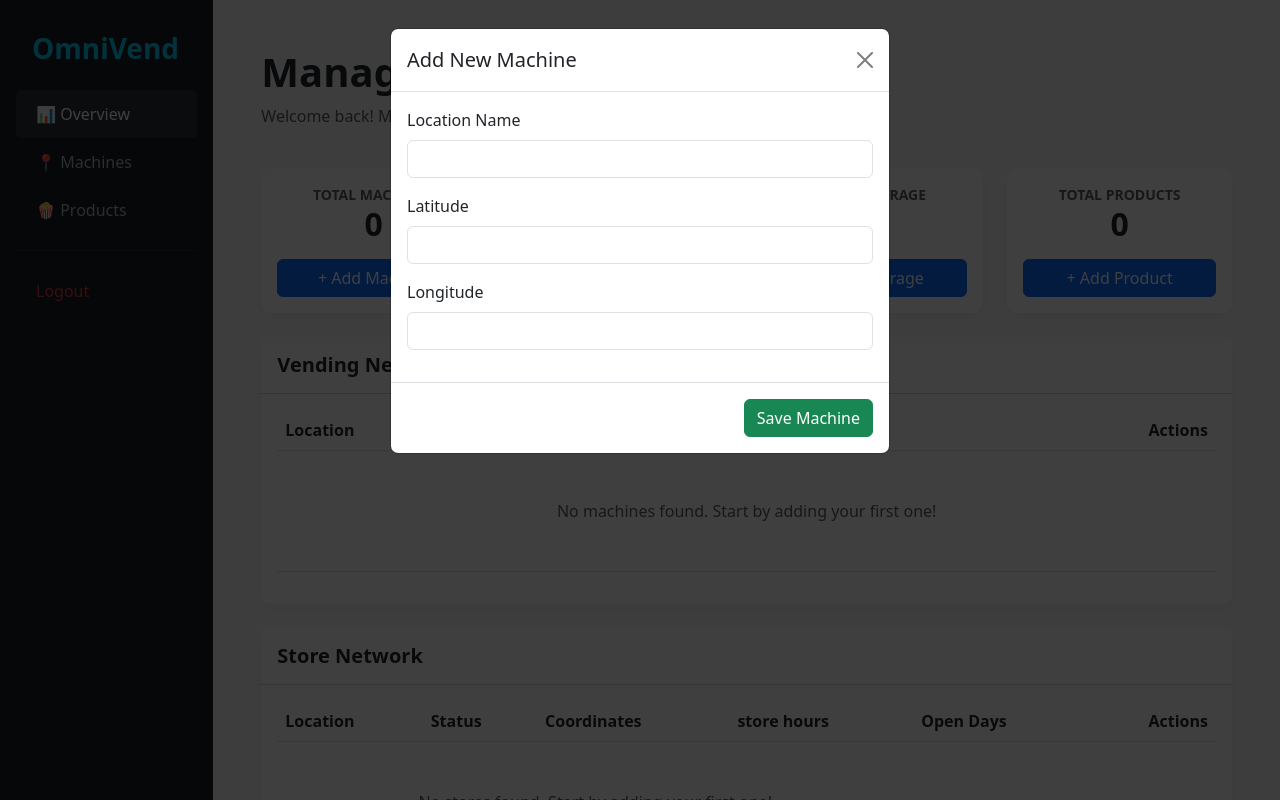
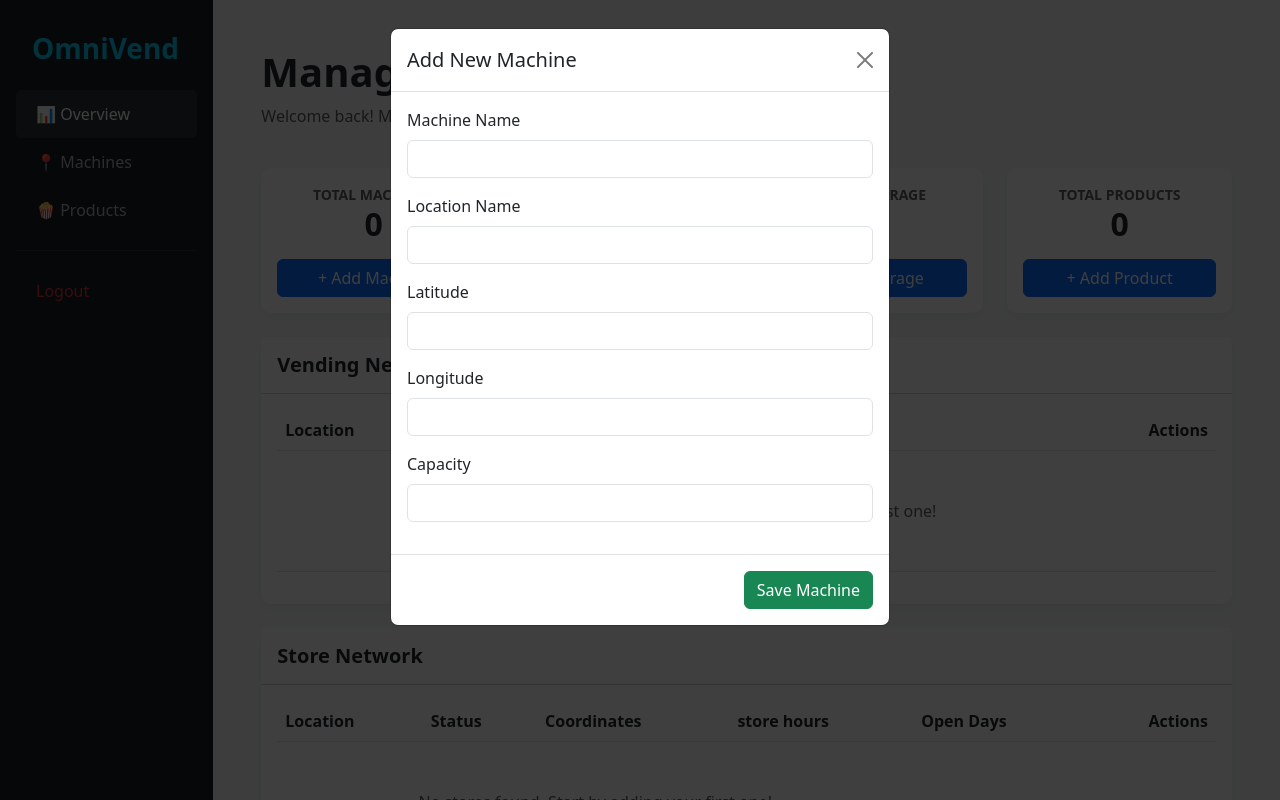
Before and after one commit to KonstantinosDa/omnivend_logic, a Django app: page /dashboard/ in a window 1280 px wide, after a click on "+ Add Machine". Run offline with Django 5.2, Linux system fonts and the light colour scheme; the visitor is signed in with stand-in values (Sample User, id 1); data that the repository does not hold is empty.

Commit message:
machine stock synk api and auto order creation

```diff
--- a/inventory/admin.py
+++ b/inventory/admin.py
@@ -1,10 +1,12 @@
 from django.contrib import admin
 
 # Register your models here.
-from .models import VendingMachine, Product,Category,Store,MachineStock
+from .models import VendingMachine, Product,Category,Store,MachineStock,Order,OrderItem
 
 admin.site.register(VendingMachine)
 admin.site.register(Product)
 admin.site.register(Category)
 admin.site.register(Store)
 admin.site.register(MachineStock)
+admin.site.register(Order)
+admin.site.register(OrderItem)
--- a/inventory/serializers.py
+++ b/inventory/serializers.py
@@ -3,15 +3,15 @@ from .models import VendingMachine, MachineStock
 
 class MachineStockSerializer(serializers.ModelSerializer):
     product_name = serializers.ReadOnlyField(source='product.name')
+    slot = serializers.IntegerField(source='vending_machine_slot')
 
     class Meta:
         model = MachineStock
-        fields = ['vending_machine_slot', 'product_name', 'quantity']
+        fields = ['slot', 'product_name', 'quantity']
 
 class VendingMachineSerializer(serializers.ModelSerializer):
-    # This shows the snacks inside the machine when you look at the machine
     inventory = MachineStockSerializer(many=True, read_only=True)
 
     class Meta:
         model = VendingMachine
-        fields = ['id', 'location_name', 'latitude', 'longitude', 'inventory']
+        fields = ['id', 'location_name', 'inventory']
--- a/inventory/templates/inventory/dashboard_home.html
+++ b/inventory/templates/inventory/dashboard_home.html
@@ -123,7 +123,7 @@
 </div>
 
 <!-- Stores Table -->
-<div class="card">
+<div class="card mb-4">
     <div class="card-header bg-white py-3">
         <h5 class="fw-bold mb-0">Store Network</h5>
     </div>
@@ -339,6 +339,10 @@
 
                 <div class="modal-body">
                     <div class="mb-3">
+                        <label class="form-label">Machine Name</label>
+                        <input type="text" name="machine_name" class="form-control" required>
+                    </div>
+                    <div class="mb-3">
                         <label class="form-label">Location Name</label>
                         <input type="text" name="location_name" class="form-control" required>
                     </div>
@@ -351,6 +355,10 @@
                     <div class="mb-3">
                         <label class="form-label">Longitude</label>
                         <input type="text" name="longitude" class="form-control" required>
+                    </div>
+                    <div class="mb-3">
+                        <label class="form-label">Capacity</label>
+                        <input type="text" name="capacity" class="form-control" required>
                     </div>
                 </div>
 
--- a/inventory/views.py
+++ b/inventory/views.py
@@ -1,21 +1,78 @@
 from django.shortcuts import render, redirect, get_object_or_404
 from .models import Product
 from rest_framework import generics
-from .models import VendingMachine,Store,Storage,Product,Category
+from .models import VendingMachine,Store,Storage,Product,Category,OrderItem,Order
 from .serializers import VendingMachineSerializer
 from .forms import MachineForm, ProductForm
 from django.contrib.auth.decorators import login_required
+from rest_framework.response import Response
+from rest_framework.decorators import api_view
+
 
 class VendingMachineList(generics.ListCreateAPIView):
 
     queryset = VendingMachine.objects.all()
     serializer_class = VendingMachineSerializer
 
+@api_view(['POST'])
+def sync_machine_stock(request):
+    machine_id = request.data.get("machine_id")
+    stock_data = request.data.get("stock", [])
+
+    try:
+        machine = VendingMachine.objects.get(id=machine_id)
+        stock_items = machine.inventory.all()
+
+    except VendingMachine.DoesNotExist:
+        return Response({"error": "Machine not found"}, status=404)
+
+    if request.data.get("event") == "sync":
+        new_order, created = Order.objects.get_or_create(
+                order_type = "restock",
+                machine = machine,
+                status="pending"
+
+            )
+
+        for item in stock_data:
+            product = Product.objects.get(id=item["product_id"])
+            stock_item = stock_items.get(vending_machine_slot=item["slot"])
+            stock_item.quantity =item["quantity"]
+            stock_item.save()
+            print("stock_item.quantity",stock_item.quantity)
+            print("stock_item.restock_threshold",stock_item.restock_threshold)
+            if stock_item.quantity < stock_item.restock_threshold:
+                order_item, created = OrderItem.objects.get_or_create(
+                    order=new_order,
+                    product=product,
+                    slot=item["slot"],
+                    defaults={
+                        "quantity": min(
+                            stock_item.expected_demand,
+                            machine.slot_cap - item["quantity"]
+                        )
+                    }
+                )
+
+                if not created:
+                    # Optionally update quantity instead of duplicating
+                    order_item.quantity = min(
+                        stock_item.expected_demand,
+                        machine.slot_cap - item["quantity"]
+                    )
+                    order_item.save()
+
+        if not new_order.items.exists():
+            new_order.delete()
+
+    return Response({"status": "stock synced"})
+
 
 def landing_page(request):
 
     products = Product.objects.all()
     return render(request, 'inventory/landing.html', {'products': products})
+
 
 @login_required
 def dashboard_home(request):
@@ -44,9 +101,11 @@ def add_machine(request):
 
     if request.method == "POST":
         VendingMachine.objects.create(
+            MachineName=request.POST['machine_name'],
             location_name=request.POST['location_name'],
             latitude=request.POST['latitude'],
             longitude=request.POST['longitude'],
+            slot_cap= request.POST['capaciry']
         )
     return redirect('dashboard')
 
--- a/omnivend_logic/urls.py
+++ b/omnivend_logic/urls.py
@@ -1,6 +1,6 @@
 from django.contrib import admin
 from django.urls import path
-from inventory.views import VendingMachineList,landing_page,dashboard_home,add_machine,add_store,edit_machine,edit_store,add_storage,edit_storage,add_product,edit_product
+from inventory.views import VendingMachineList,landing_page,dashboard_home,sync_machine_stock,add_machine,add_store,edit_machine,edit_store,add_storage,edit_storage,add_product,edit_product
 from django.conf import settings
 from django.conf.urls.static import static
 urlpatterns = [
@@ -8,6 +8,7 @@ urlpatterns = [
     path('dashboard/', dashboard_home, name='dashboard'),
     path('admin/', admin.site.urls),
     path('api/machines/', VendingMachineList.as_view()),
+    path('api/sync-stock/', sync_machine_stock),
     path('add-machine/', add_machine, name='add_machine'),
     path('edit-machine/', edit_machine, name='edit_machine'),
     path('add-store/', add_store, name='add_store'),
```
Also changed, not shown: inventory/models.py (+39 -0 lines), inventory/test.py (added, +16 -0 lines), inventory/migrations/0013_vendingmachine_slot_cap.py (added), inventory/migrations/0014_order_orderitem.py (added), inventory/migrations/0015_machinestock_expected_demand_alter_store_status.py (added), inventory/migrations/0016_machinestock_demadn_setting_and_more.py (added), inventory/migrations/0017_alter_orderitem_slot_alter_store_status.py (added).
